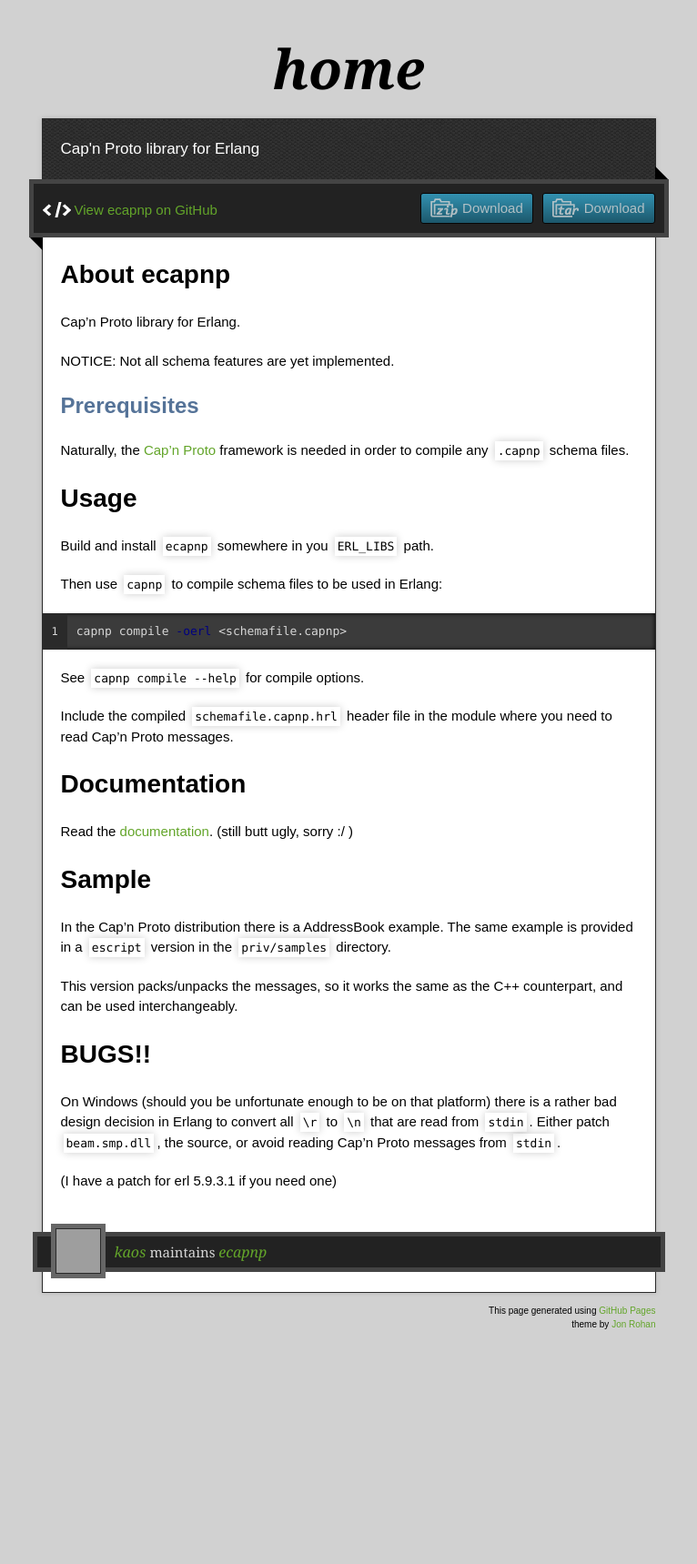
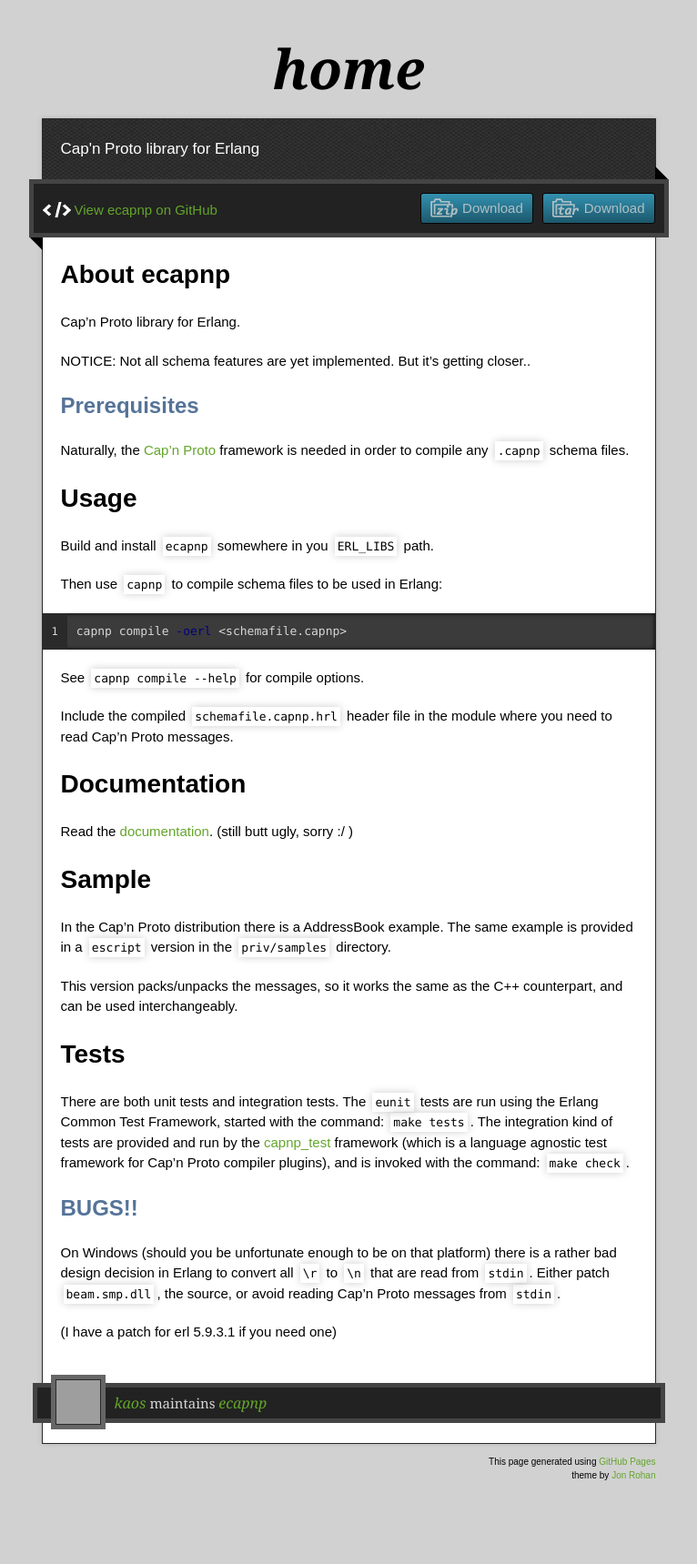
Before and after one commit to kaos/ecapnp, a Jekyll site: the page built from index.markdown, in a window 1280 px wide. Shown: the whole page at 91% size, without its empty margins (257-1023 px from the left). Built offline with Jekyll 4.4.1, drawn with Linux system fonts in a browser that asks for light colours; nearby versions of some CDN libraries; before the commit the page ends 1553 px from its top, so only the background shows below that; grey boxes are pictures that could not be loaded.

Commit message:
Add section on running tests.

```diff
--- a/index.markdown
+++ b/index.markdown
@@ -8,7 +8,7 @@ About ecapnp
 
 Cap'n Proto library for Erlang.
 
-NOTICE: Not all schema features are yet implemented.
+NOTICE: Not all schema features are yet implemented. But it's getting closer..
 
 
 Prerequisites
@@ -52,8 +52,19 @@ This version packs/unpacks the messages, so it works the same as the
 C++ counterpart, and can be used interchangeably.
 
 
+Tests
+=====
+
+There are both unit tests and integration tests. The `eunit` tests are
+run using the Erlang Common Test Framework, started with the command:
+`make tests`. The integration kind of tests are provided and run by
+the [capnp_test](http://github.com/kaos/capnp_test) framework (which
+is a language agnostic test framework for Cap'n Proto compiler
+plugins), and is invoked with the command: `make check`.
+
+
 BUGS!!
-======
+------
 
 On *Windows* (should you be unfortunate enough to be on that platform)
 there is a rather bad design decision in Erlang to convert all `\r` to
```
